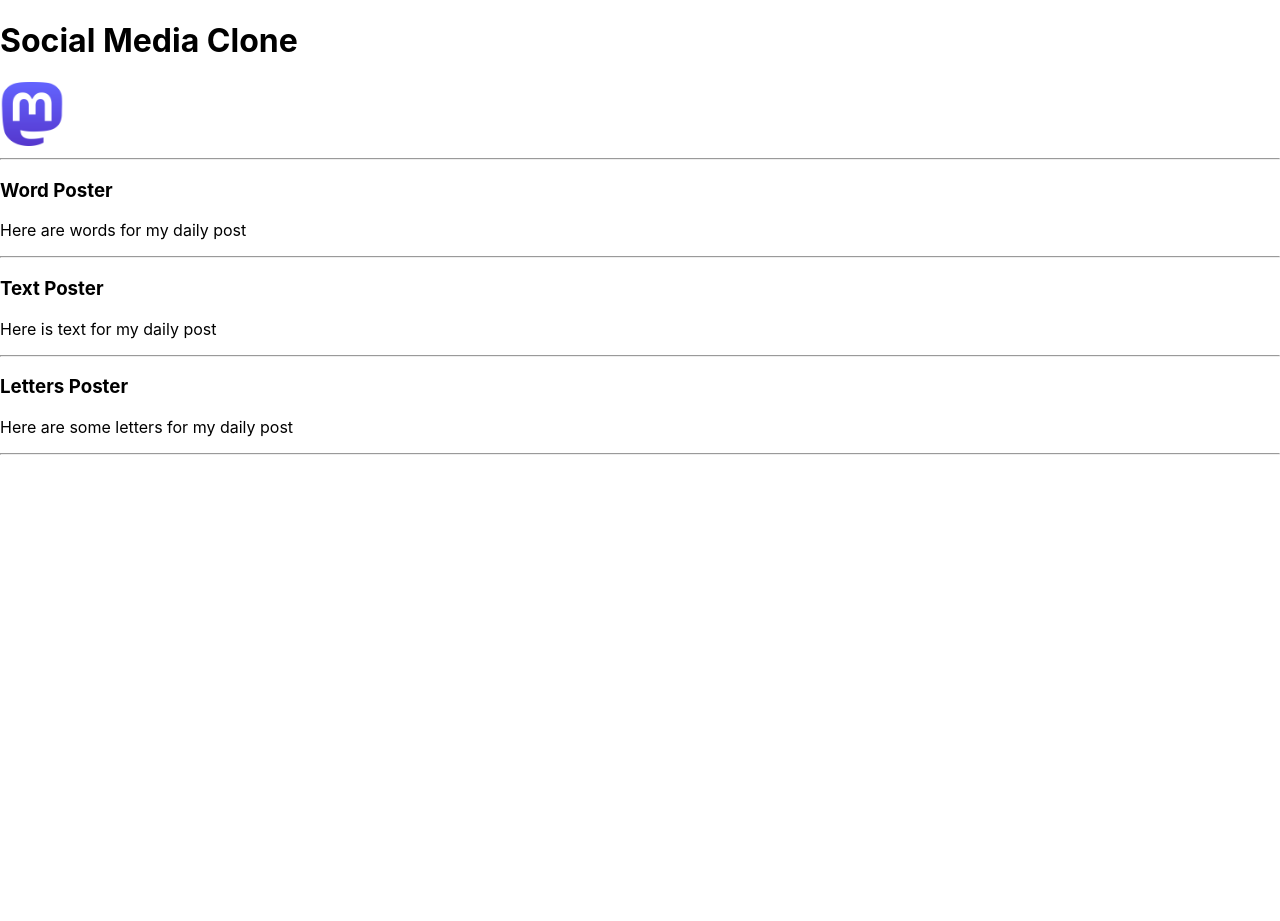
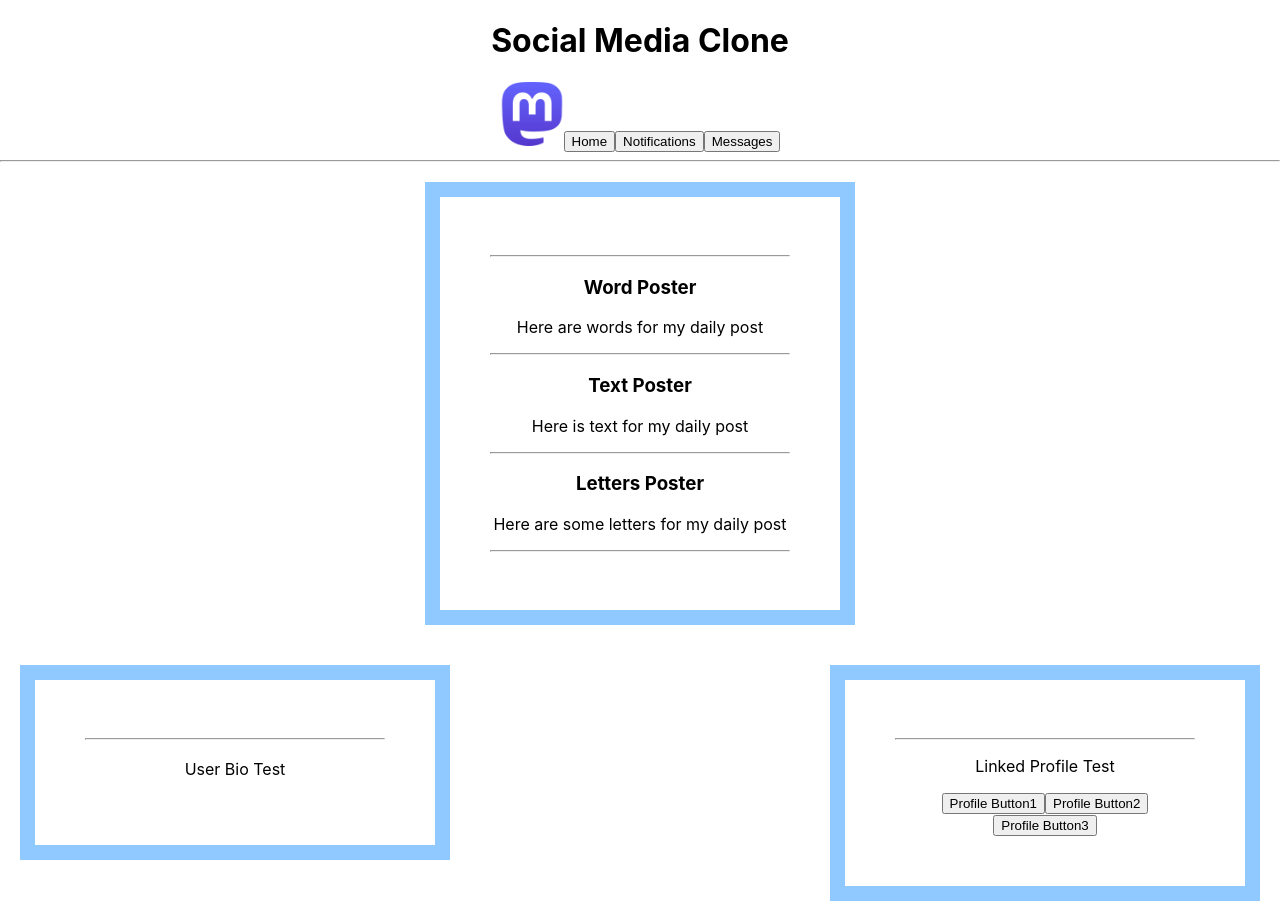
Before and after one commit to NoahJpg/Social-media, a React (Create React App) app: page / in a window 1280 px wide. Before the commit the page ends 800 px from the top, so only its background shows below. Built offline with nearby package versions, Linux system fonts and the light colour scheme.

Commit message:
add box styling

```diff
--- a/src/components/App.js
+++ b/src/components/App.js
@@ -1,12 +1,16 @@
 import React from 'react';
 import Header from "./Header";
 import PostList from "./PostList";
+import UserBio from "./UserBio";
+import LinkedProfiles from './LinkedProfiles';
 
 function App(){
   return (
     <React.Fragment>
       <Header />
       <PostList />
+      <UserBio />
+      <LinkedProfiles />
     </React.Fragment>
   );
 }
--- a/src/components/Header.js
+++ b/src/components/Header.js
@@ -6,6 +6,10 @@ function Header(){
     <React.Fragment>
       <h1>Social Media Clone</h1>
       <img src={socialIcon} alt = "Social media icon" width="5%"/>
+      <button type="button">Home</button>
+      <button type="button">Notifications</button>
+      <button type="button">Messages</button>
+      <hr />
     </React.Fragment>
   )
 }
--- /dev/null
+++ b/src/components/LinkedProfiles.js
@@ -0,0 +1,18 @@
+import React from "react";
+import PropTypes from "prop-types";
+
+function LinkedProfiles(props){
+  return (
+    <React.Fragment>
+      <div class="linked-profile-container">
+        <hr/>
+        <p>Linked Profile Test</p>
+        <button type="button">Profile Button1</button>
+        <button type="button">Profile Button2</button>
+        <button type="button">Profile Button3</button>
+      </div>
+    </React.Fragment>
+  );
+}
+
+export default LinkedProfiles;
--- a/src/components/PostList.js
+++ b/src/components/PostList.js
@@ -19,12 +19,16 @@ const mainPostList = [
 function PostList(){
   return (
     <React.Fragment>
+      <div class="post-list-container">
         <hr/>
+        <section>
         {mainPostList.map((post, index) =>
         <Post userName={post.userName}
           blogPost={post.blogPost}
           key={index}/>
         )}
+        </section>
+      </div>
     </React.Fragment>
   );
 }
--- /dev/null
+++ b/src/components/UserBio.js
@@ -0,0 +1,19 @@
+import React from "react";
+import PropTypes from "prop-types";
+
+function UserBio(props){
+  return (
+    <React.Fragment>
+      <div class="user-bio-container">
+        <hr/>
+        <aside>
+        <h3>{props.userName}</h3>
+        <p>User Bio Test</p>
+        </aside>
+      </div>
+    </React.Fragment>
+  );
+}
+
+
+  export default UserBio;
--- a/src/index.css
+++ b/src/index.css
@@ -1,4 +1,5 @@
 body {
+  text-align: center;
   margin: 0;
   font-family: -apple-system, BlinkMacSystemFont, 'Segoe UI', 'Roboto', 'Oxygen',
     'Ubuntu', 'Cantarell', 'Fira Sans', 'Droid Sans', 'Helvetica Neue',
@@ -11,3 +12,27 @@ code {
   font-family: source-code-pro, Menlo, Monaco, Consolas, 'Courier New',
     monospace;
 }
+
+.user-bio-container {
+  float: left;
+  width: 300px;
+  border: 15px solid rgb(144, 201, 255);
+  padding: 50px;
+  margin: 20px;
+}
+
+.post-list-container {
+  text-align: center;
+  width: 300px;
+  border: 15px solid rgb(144, 201, 255);
+  padding: 50px;
+  margin: 20px auto;
+}
+
+.linked-profile-container {
+  float: right;
+  width: 300px;
+  border: 15px solid rgb(144, 201, 255);
+  padding: 50px;
+  margin: 20px;
+}
```
Lines whose indentation alone changed are shown as unchanged.
